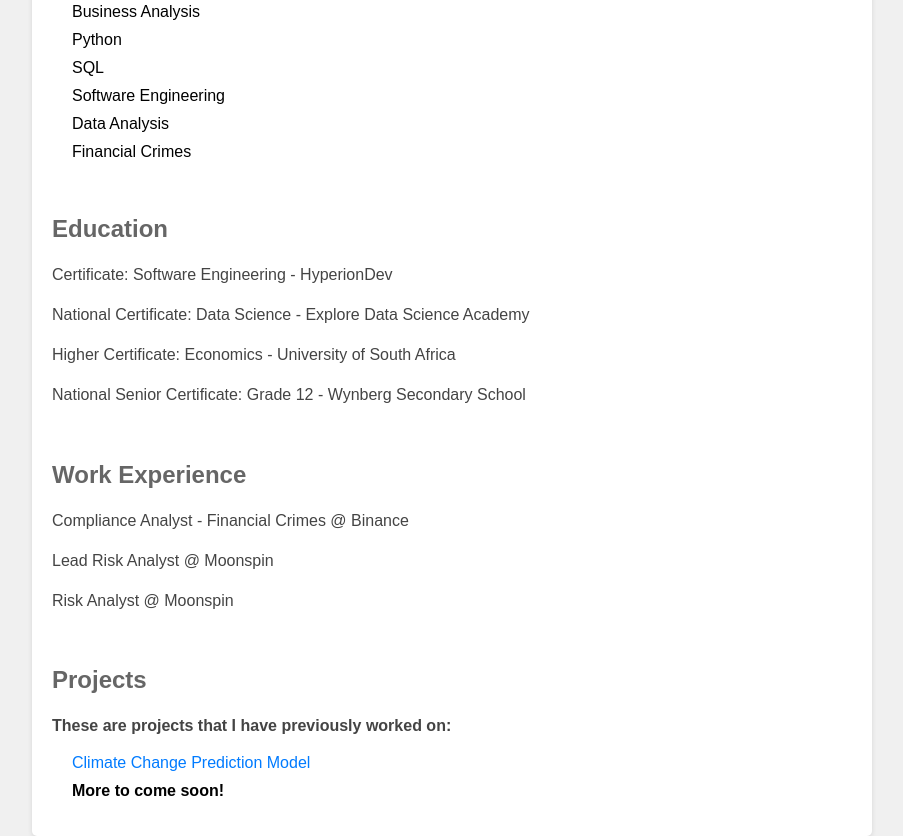
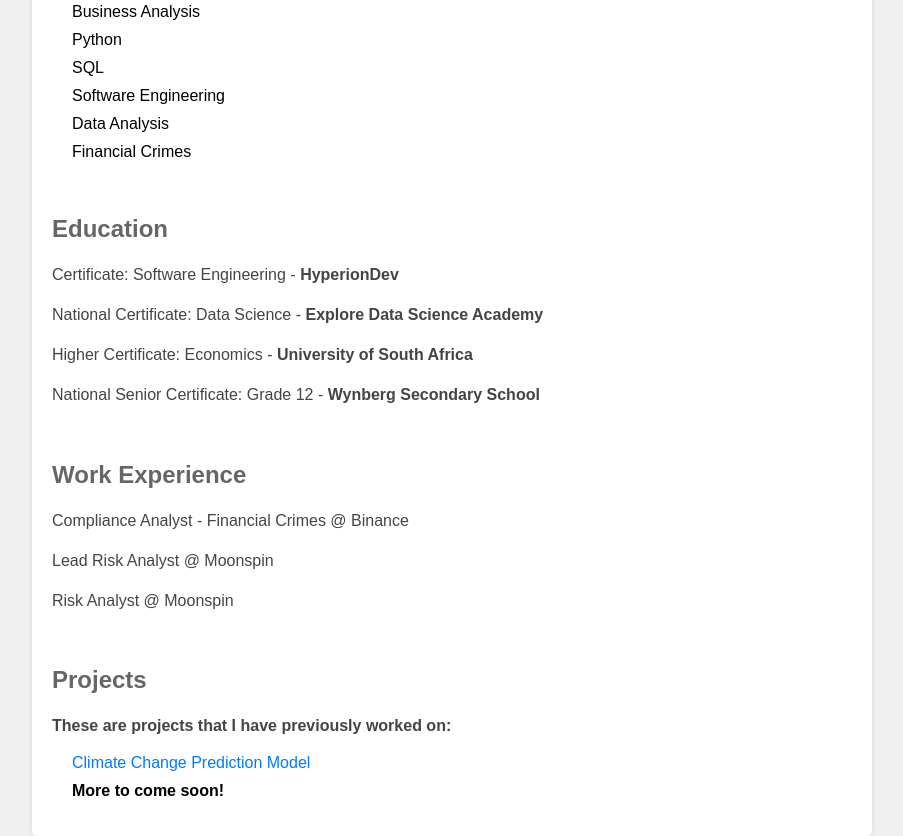
Before and after one commit to MuzammilK123/MyCV, a plain HTML site: page index.html in a window 1280 px wide. Shown: the part 798-1634 px from the top of the page, without its empty margins (188-1091 px from the left). Drawn offline with Linux system fonts and the light colour scheme.

Commit message:
Update index.html

```diff
--- a/index.html
+++ b/index.html
@@ -34,10 +34,10 @@
         </ul>
         <br>
         <h2>Education</h2>
-        <p>Certificate: Software Engineering - HyperionDev</p>
-        <p>National Certificate: Data Science - Explore Data Science Academy</p>
-        <p>Higher Certificate: Economics - University of South Africa</p>
-        <p>National Senior Certificate: Grade 12 - Wynberg Secondary School</p>
+        <p>Certificate: Software Engineering - <b>HyperionDev</b></p>
+        <p>National Certificate: Data Science - <b>Explore Data Science Academy</b></p>
+        <p>Higher Certificate: Economics - <b>University of South Africa</b></p>
+        <p>National Senior Certificate: Grade 12 - <b>Wynberg Secondary School</b></p>
         <br>
         <h2>Work Experience</h2>
         <p>Compliance Analyst - Financial Crimes @ Binance</p>
```
